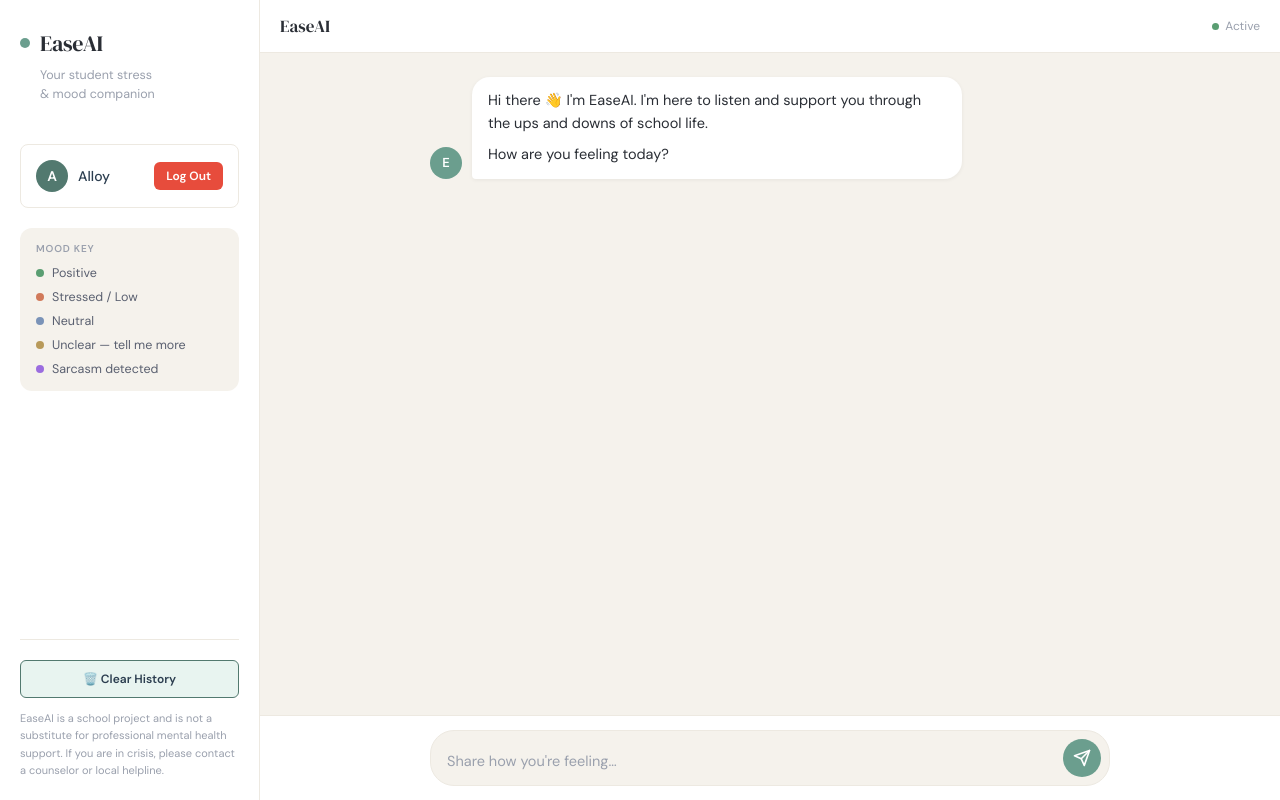
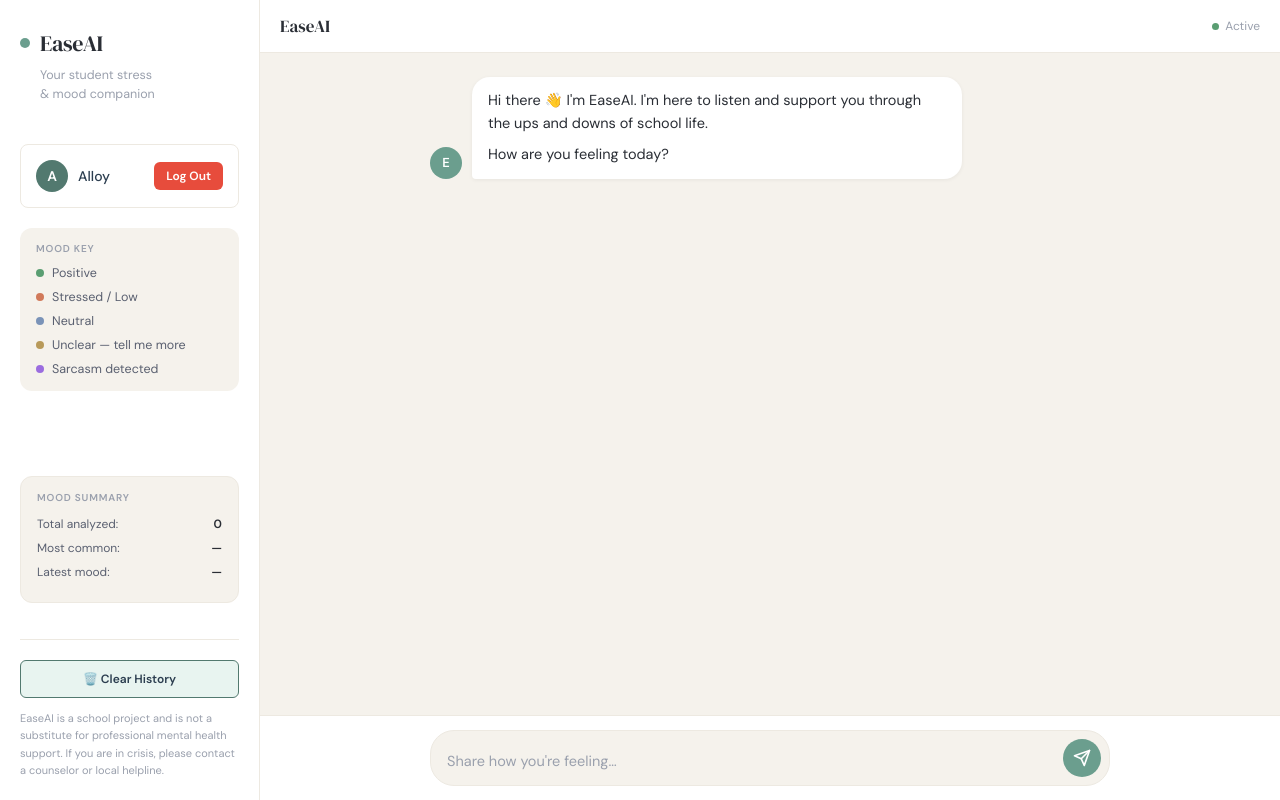
Before and after one commit to talilys/CSS140-1-Final-Project, a Flask app: page / in a window 1280 px wide. Run offline with Flask 3, Linux system fonts and the light colour scheme; a user stored in the database is signed in; data comes from the database, SQL or seed files in the repository; both versions use the stored data as it was after the commit; data that the repository does not hold is empty; parts of the project's set-up code (start-up, migrations or seed data) failed here and were passed over.

Commit message:
improved login and sign up + mood summary table

```diff
--- a/app.py
+++ b/app.py
@@ -118,7 +118,16 @@ CRISIS_KEYWORDS = [
 TOO_SHORT_THRESHOLD = 4  # words
 
 
-def get_response(sentiment, user_text, confidence):
+CONSECUTIVE_NEGATIVE_RESPONSES = [
+    "I've noticed you've been feeling pretty stressed lately. That's completely valid — heavy feelings are real. How can I help lighten the load?",
+    "You've shared a lot of tough moments today. I want you to know you're not alone in this. Even small breaks can help reset things. Have you taken time for yourself?",
+    "It sounds like things have been really challenging. Remember that this feeling won't last forever, even though it feels heavy right now. What's one small thing that could help today?",
+    "I hear that you're going through a difficult stretch. Please be gentle with yourself. Would it help to talk about what's been the hardest part?",
+    "You've been carrying a lot. Stress like this deserves attention and care. Consider reaching out to someone you trust — a friend, counselor, or family member. You don't have to handle this alone.",
+]
+
+
+def get_response(sentiment, user_text, confidence, consecutive_negatives=0):
     lowered = user_text.lower()
     words = lowered.split()
 
@@ -128,6 +137,10 @@ def get_response(sentiment, user_text, confidence):
             "It's important to reach out to someone who can help right now — a school counselor, a trusted friend or family member, "
             "or a mental health professional. You deserve support."
         ), "crisis"
+
+    # Check for 3+ consecutive negatives and provide supportive follow-up
+    if consecutive_negatives >= 3 and sentiment == "negative":
+        return random.choice(CONSECUTIVE_NEGATIVE_RESPONSES), "negative"
 
     if len(words) <= TOO_SHORT_THRESHOLD and confidence < UNCLEAR_THRESHOLD:
         return random.choice(RESPONSES["unclear"]), "unclear"
@@ -144,51 +157,71 @@ def get_response(sentiment, user_text, confidence):
 
 @app.route("/signup", methods=["GET", "POST"])
 def signup():
+    error_message = None
+
     if request.method == "POST":
-        username = request.form.get("username").strip()
-        email = request.form.get("email").strip()
+        username = request.form.get("username", "").strip()
+        email = request.form.get("email", "").strip()
         password = request.form.get("password")
 
         if not username or not email or not password:
-            return "Please fill out all fields.", 400
+            error_message = "Please fill out all fields."
+        else:
+            # Securely hash the password before saving
+            hashed_password = generate_password_hash(password)
+            try:
+                conn = sqlite3.connect(DATABASE_FILE)
+                cursor = conn.cursor()
+                cursor.execute("INSERT INTO users (username, email, password) VALUES (?, ?, ?)",
+                               (username, email, hashed_password))
+                conn.commit()
+                conn.close()
+                return redirect(url_for("login"))
+            except sqlite3.IntegrityError:
+                conn = sqlite3.connect(DATABASE_FILE)
+                cursor = conn.cursor()
+                cursor.execute("SELECT username, email FROM users WHERE username = ? OR email = ?", (username, email))
+                existing = cursor.fetchone()
+                conn.close()
+                if existing:
+                    if existing[0] == username:
+                        error_message = "That username is already taken. Please choose another."
+                    elif existing[1] == email:
+                        error_message = "An account with that email already exists. Please log in or use a different email."
+                    else:
+                        error_message = "Username or email already exists."
+                else:
+                    error_message = "Unable to create account. Please try again."
 
-        # Securely hash the password before saving
-        hashed_password = generate_password_hash(password)
-
-        try:
-            conn = sqlite3.connect(DATABASE_FILE)
-            cursor = conn.cursor()
-            cursor.execute("INSERT INTO users (username, email, password) VALUES (?, ?, ?)",
-                           (username, email, hashed_password))
-            conn.commit()
-            conn.close()
-            return redirect(url_for("login"))
-        except sqlite3.IntegrityError:
-            return "Username or Email already exists.", 400
-
-    return render_template("signup.html")
+    return render_template("signup.html", error=error_message)
 
 
 @app.route("/login", methods=["GET", "POST"])
 def login():
+    error_message = None
+
     if request.method == "POST":
-        username = request.form.get("username").strip()
+        username = request.form.get("username", "").strip()
         password = request.form.get("password")
 
-        conn = sqlite3.connect(DATABASE_FILE)
-        cursor = conn.cursor()
-        cursor.execute("SELECT * FROM users WHERE username = ?", (username,))
-        user = cursor.fetchone()
-        conn.close()
+        if not username or not password:
+            error_message = "Please enter both username and password."
+        else:
+            conn = sqlite3.connect(DATABASE_FILE)
+            cursor = conn.cursor()
+            cursor.execute("SELECT * FROM users WHERE username = ?", (username,))
+            user = cursor.fetchone()
+            conn.close()
 
-        # user[3] corresponds to the hashed password column
-        if user and check_password_hash(user[3], password):
-            session["username"] = user[1] # Save username to session
-            return redirect(url_for("home"))
-        else:
-            return "Invalid username or password.", 401
+            if not user:
+                error_message = "No account found with that username. Please sign up first."
+            elif not check_password_hash(user[3], password):
+                error_message = "Password is incorrect. Please try again."
+            else:
+                session["username"] = user[1]  # Save username to session
+                return redirect(url_for("home"))
 
-    return render_template("login.html")
+    return render_template("login.html", error=error_message)
 
 
 @app.route("/logout")
@@ -213,18 +246,79 @@ def get_history():
         rows = cursor.fetchall()
         conn.close()
 
-        history = [
-            {
+        history = []
+        for row in rows:
+            confidence_value = row[4]
+            if isinstance(confidence_value, (int, float)) and confidence_value <= 1:
+                confidence_value = round(confidence_value * 100, 1)
+
+            history.append({
                 "id": row[0],
                 "user_message": row[1],
                 "bot_response": row[2],
                 "sentiment": row[3],
-                "confidence": row[4],
+                "confidence": confidence_value,
                 "timestamp": row[5]
-            }
-            for row in rows
-        ]
+            })
         return jsonify({"history": history})
+    except Exception as e:
+        return jsonify({"error": str(e)}), 500
+
+
+@app.route("/get_mood_stats", methods=["GET"])
+def get_mood_stats():
+    """Get mood statistics for the logged-in user."""
+    if "username" not in session:
+        return jsonify({"error": "Unauthorized"}), 401
+
+    try:
+        conn = sqlite3.connect(DATABASE_FILE)
+        cursor = conn.cursor()
+
+        # Get all messages for this user ordered by timestamp
+        cursor.execute(
+            "SELECT sentiment, confidence FROM messages WHERE username = ? ORDER BY timestamp DESC LIMIT 100",
+            (session["username"],)
+        )
+        rows = cursor.fetchall()
+        conn.close()
+
+        if not rows:
+            return jsonify({
+                "total_messages": 0,
+                "most_common_mood": None,
+                "latest_mood": None,
+                "consecutive_negatives": 0,
+                "mood_distribution": {}
+            })
+
+        # Calculate statistics
+        sentiments = [row[0] for row in rows]
+        total = len(sentiments)
+        latest = sentiments[0]
+
+        # Count mood distribution
+        mood_dist = {}
+        for sentiment in sentiments:
+            mood_dist[sentiment] = mood_dist.get(sentiment, 0) + 1
+
+        most_common = max(mood_dist, key=mood_dist.get)
+
+        # Detect consecutive negative messages
+        consecutive_neg = 0
+        for sentiment in sentiments:
+            if sentiment == "negative":
+                consecutive_neg += 1
+            else:
+                break
+
+        return jsonify({
+            "total_messages": total,
+            "most_common_mood": most_common,
+            "latest_mood": latest,
+            "consecutive_negatives": consecutive_neg,
+            "mood_distribution": mood_dist
+        })
     except Exception as e:
         return jsonify({"error": str(e)}), 500
 
@@ -260,6 +354,9 @@ def home():
 def save_message(username, user_msg, bot_msg, sentiment, confidence):
     """Save a chat message to the database."""
     try:
+        if isinstance(confidence, (int, float)) and confidence <= 1:
+            confidence = round(confidence * 100, 1)
+
         conn = sqlite3.connect(DATABASE_FILE)
         cursor = conn.cursor()
         cursor.execute(
@@ -291,7 +388,19 @@ def predict():
     confidence = max(proba)
     confidence_pct = round(confidence * 100, 1)
 
-    bot_reply, display_sentiment = get_response(sentiment, user_message, confidence)
+    # Get current consecutive negatives count
+    conn = sqlite3.connect(DATABASE_FILE)
+    cursor = conn.cursor()
+    cursor.execute(
+        "SELECT sentiment FROM messages WHERE username = ? ORDER BY timestamp DESC LIMIT 5",
+        (session["username"],)
+    )
+    recent = [row[0] for row in cursor.fetchall()]
+    conn.close()
+
+    consecutive_neg = sum(1 for s in recent if s == "negative")
+
+    bot_reply, display_sentiment = get_response(sentiment, user_message, confidence, consecutive_neg)
 
     # If not a crisis and we detected sarcasm in preprocessing, prefer a sarcasm-aware reply
     if display_sentiment != "crisis" and is_sarcasm:
@@ -302,14 +411,15 @@ def predict():
             # Fallback: leave original bot_reply
             pass
 
-    # Save message to database
-    save_message(session["username"], user_message, bot_reply, display_sentiment, confidence)
+    # Save message to database as percent so history display is consistent.
+    save_message(session["username"], user_message, bot_reply, display_sentiment, confidence_pct)
 
     return jsonify({
         "sentiment": display_sentiment,
         "raw_sentiment": sentiment,
         "confidence": confidence_pct,
-        "response": bot_reply
+        "response": bot_reply,
+        "consecutive_negatives": consecutive_neg
     })
 
 
--- a/static/script.js
+++ b/static/script.js
@@ -69,6 +69,45 @@ async function loadChatHistory() {
 
 // Load history when page loads
 document.addEventListener("DOMContentLoaded", loadChatHistory);
+
+// Load and display mood statistics
+async function loadMoodStats() {
+  try {
+    const res = await fetch("/get_mood_stats");
+    const data = await res.json();
+
+    if (data.total_messages) {
+      document.getElementById("stat-total-messages").textContent = data.total_messages;
+
+      // Display most common mood with emoji
+      const moodEmojis = {
+        positive: "😊 Positive",
+        negative: "😔 Stressed",
+        neutral: "😐 Neutral",
+        unclear: "🤔 Unclear",
+        crisis: "🆘 Crisis",
+        sarcasm: "😏 Sarcasm"
+      };
+      document.getElementById("stat-most-common").textContent = moodEmojis[data.most_common_mood] || data.most_common_mood;
+
+      // Display latest mood
+      document.getElementById("stat-latest-mood").textContent = moodEmojis[data.latest_mood] || data.latest_mood;
+
+      // Show warning if 3+ consecutive negatives
+      const warningEl = document.getElementById("consecutive-warning");
+      if (data.consecutive_negatives >= 3) {
+        warningEl.style.display = "block";
+      } else {
+        warningEl.style.display = "none";
+      }
+    }
+  } catch (err) {
+    console.error("Error loading mood stats:", err);
+  }
+}
+
+// Load mood stats when page loads
+document.addEventListener("DOMContentLoaded", loadMoodStats);
 
 // Add a user bubble using the dynamic user initial
 function addUserMessage(text) {
@@ -194,6 +233,7 @@ async function sendMessage() {
       addBotMessage("Sorry, something went wrong. Please try again.", null, null);
     } else {
       addBotMessage(data.response, data.sentiment, data.confidence);
+      loadMoodStats(); // Refresh mood statistics after new message
     }
 
   } catch (err) {
--- a/templates/index.html
+++ b/templates/index.html
@@ -52,6 +52,25 @@
       <div class="legend-item">
         <span class="legend-dot" style="background:#9b6ddf"></span>
         <span>Sarcasm detected</span>
+      </div>
+    </div>
+
+    <div class="mood-summary" id="mood-summary" style="background: var(--sand); border-radius: var(--radius-md); padding: 14px 16px; margin-bottom: 16px; margin-top: 20px; border: 1px solid var(--sand-mid);">
+      <p class="legend-label" style="margin-bottom: 12px;">Mood Summary</p>
+      <div class="summary-stat" style="display: flex; justify-content: space-between; font-size: 12px; margin-bottom: 8px; color: var(--ink-soft);">
+        <span>Total analyzed:</span>
+        <strong id="stat-total-messages" style="color: var(--ink);">0</strong>
+      </div>
+      <div class="summary-stat" style="display: flex; justify-content: space-between; font-size: 12px; margin-bottom: 8px; color: var(--ink-soft);">
+        <span>Most common:</span>
+        <strong id="stat-most-common" style="color: var(--ink);">—</strong>
+      </div>
+      <div class="summary-stat" style="display: flex; justify-content: space-between; font-size: 12px; margin-bottom: 8px; color: var(--ink-soft);">
+        <span>Latest mood:</span>
+        <strong id="stat-latest-mood" style="color: var(--ink);">—</strong>
+      </div>
+      <div class="summary-stat" id="consecutive-warning" style="display: none; padding: 8px; background: #fdf0eb; border-radius: 4px; border-left: 3px solid #d17a5a; margin-top: 8px; font-size: 11px; color: #a85a3c;">
+        ⚠️ You've had several tough moments. Be gentle with yourself.
       </div>
     </div>
 
```
Also changed, not shown: templates/login.html (+12 -0 lines), templates/signup.html (+12 -0 lines), data/users.db, 1 other file.
